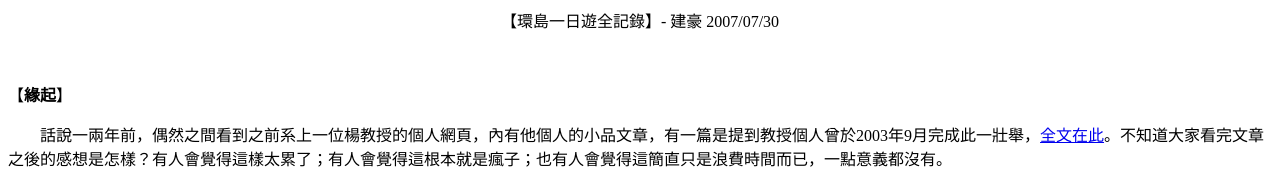
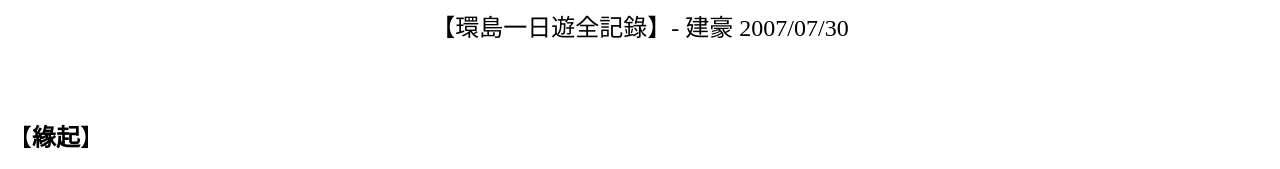
Before and after one commit to Chien-Hao/AroundTaiwan, a plain HTML site: page index.htm in a window 1280 px wide. Shown: the top 169 px of the page. Drawn offline with Linux system fonts and the light colour scheme.

Commit message:
Update and rename test.htm to index.htm

```diff
--- a/test.htm
+++ b/index.htm
@@ -1,5 +1,5 @@
 <title>環島一日遊全記錄</title>
-<p align="center" class="style4">【環島一日遊全記錄】<span class="style8">- 建豪 2007/07/30</span></p>
+<p align="center" class="style4"><font size="5">【環島一日遊全記錄】<span class="style8">- 建豪 2007/07/30</span><font></p>
 <p>&nbsp;</p>
 <p class="style6"><span class="style2">【<strong>緣起</strong>】</span></p>
 <p>　　話說一兩年前，偶然之間看到之前系上一位楊教授的個人網頁，內有他個人的小品文章，有一篇是提到教授個人曾於2003年9月完成此一壯舉，<a href="http://par.cse.nsysu.edu.tw/%7Ecbyang/article/data/island-trip0309.htm" target="_blank">全文在此</a>。不知道大家看完文章之後的感想是怎樣？有人會覺得這樣太累了；有人會覺得這根本就是瘋子；也有人會覺得這簡直只是浪費時間而已，一點意義都沒有。</p>
```
